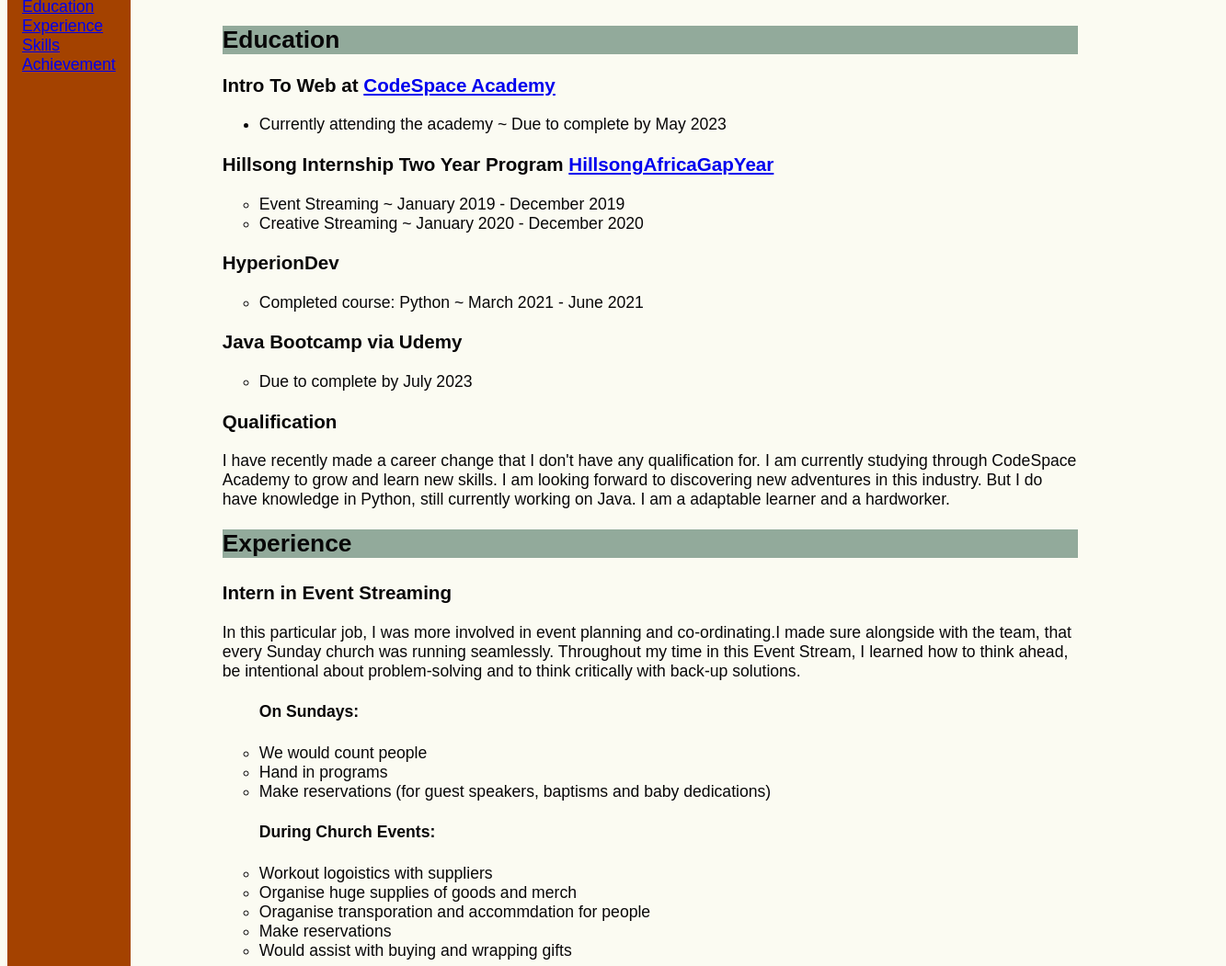
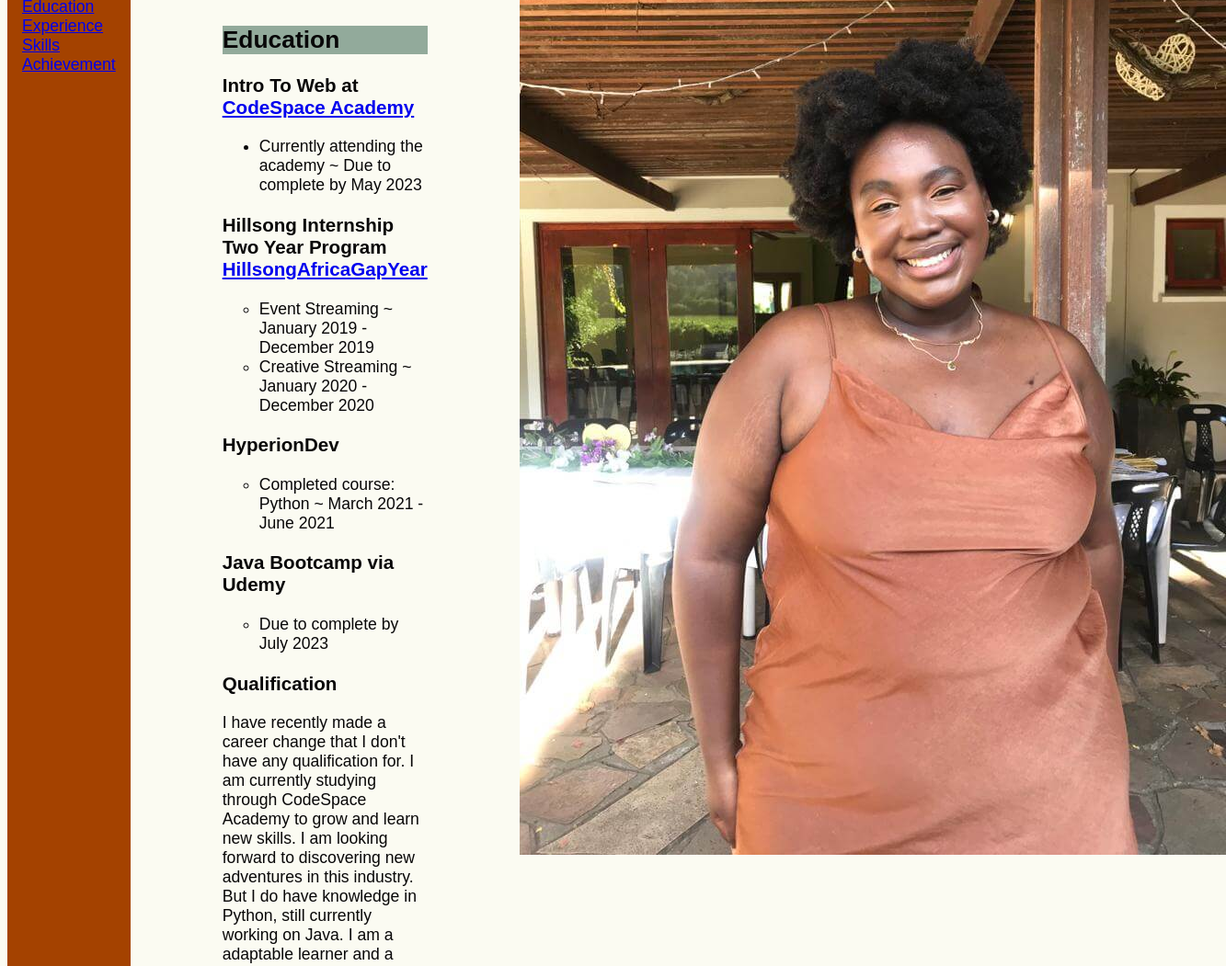
Before and after one commit to Thato2619/resume-7.html, a plain HTML site: page index.html in a window 1280 px wide. Shown: the part 612-1663 px from the top of the page at 92% size, 1333 px wide, since content can reach past the window. Drawn offline with Linux system fonts and the light colour scheme.

Commit message:
Add Original Picture, Picture1 and 2 in pic tags

```diff
--- a/index.html
+++ b/index.html
@@ -140,6 +140,13 @@
             </article>
     </div>
 
+    <div>
+      <picture>
+        <source media="(max-width: 600px)" src= "Static/img/Picture2.JPG">
+        <source media="(max-width: 1400px)" src= "Static/img/Picture1.JPG">
+        <img src="Static/img/originalPicture.JPG" alt="Original Image">
+      </picture>
+    </div>
 
   </main>
 <!-- In Footer add image logs and make sure the sizes are palatable -->
```
Also changed, not shown: 1 other file.
